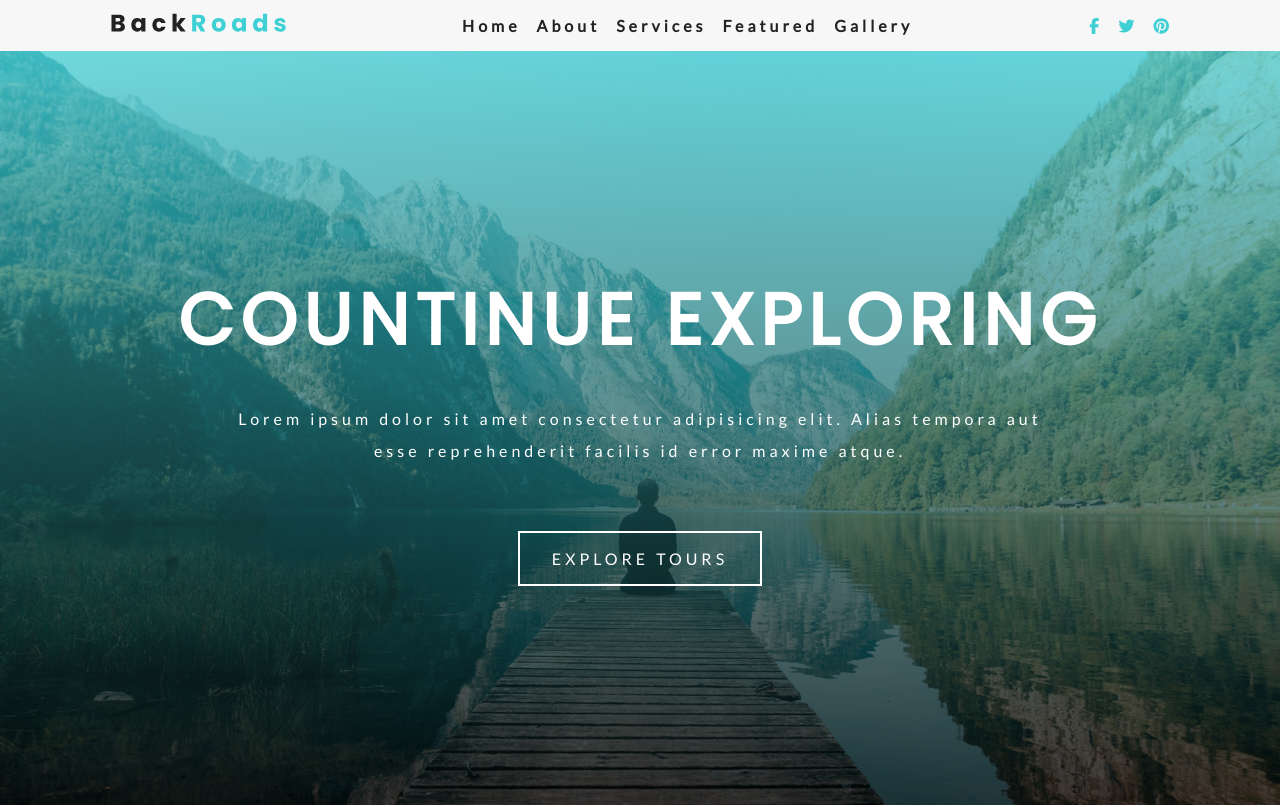
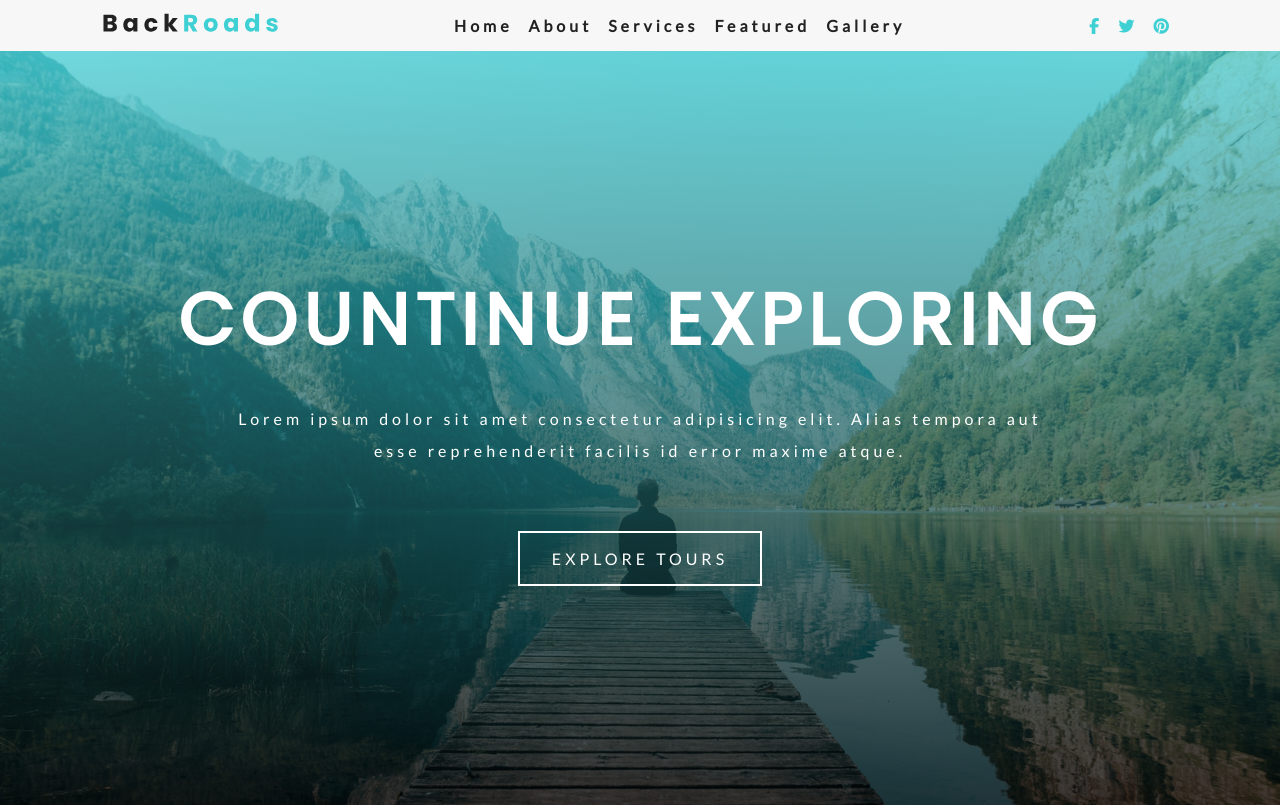
Before and after one commit to kapeiharshad/backroad_html_css-flexBox, a plain HTML site: page index.html in a window 1280 px wide. Shown: the top 807 px of the page. Drawn offline with Linux system fonts and the light colour scheme.

Commit message:
nav image issue sorted

```diff
--- a/index.html
+++ b/index.html
@@ -19,7 +19,7 @@
       <nav class="navbar">
           <div class="nav-container">
           <div class="nav-header">
-           <a href="#home" class="nav-text scroll-link">
+           <a href="#home" class="scroll-link">
              <img class="nav-logo" src="./image/logo.svg" alt="backroad company">
             </a>
             <button type="button" class="nav-toggle" id="nav-toggle">
```
